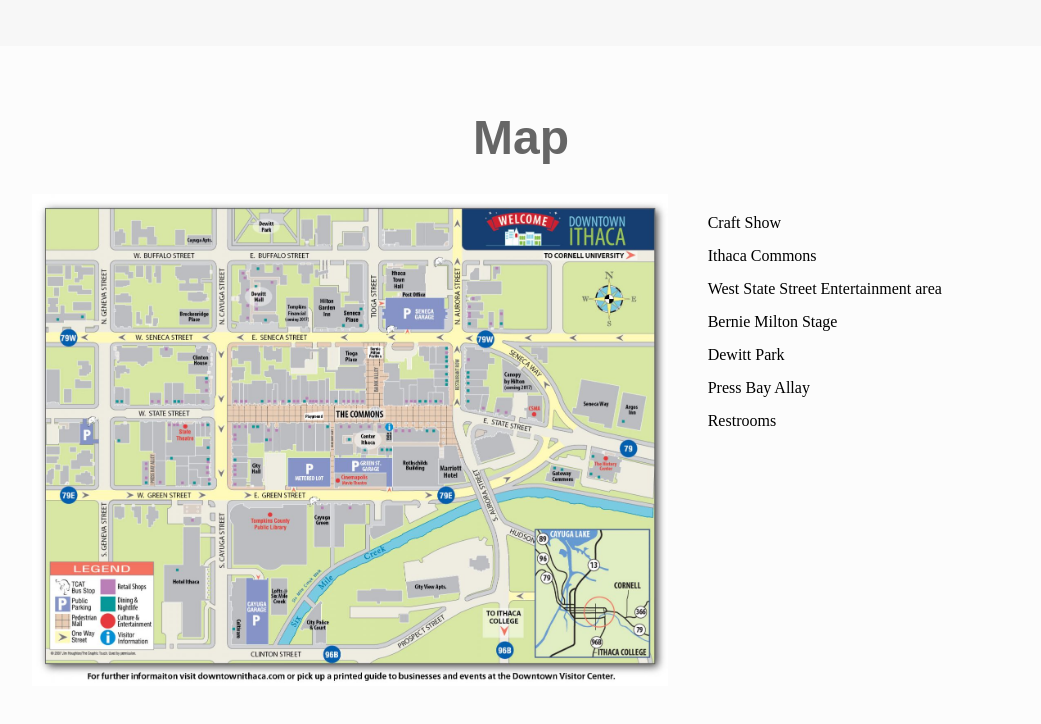
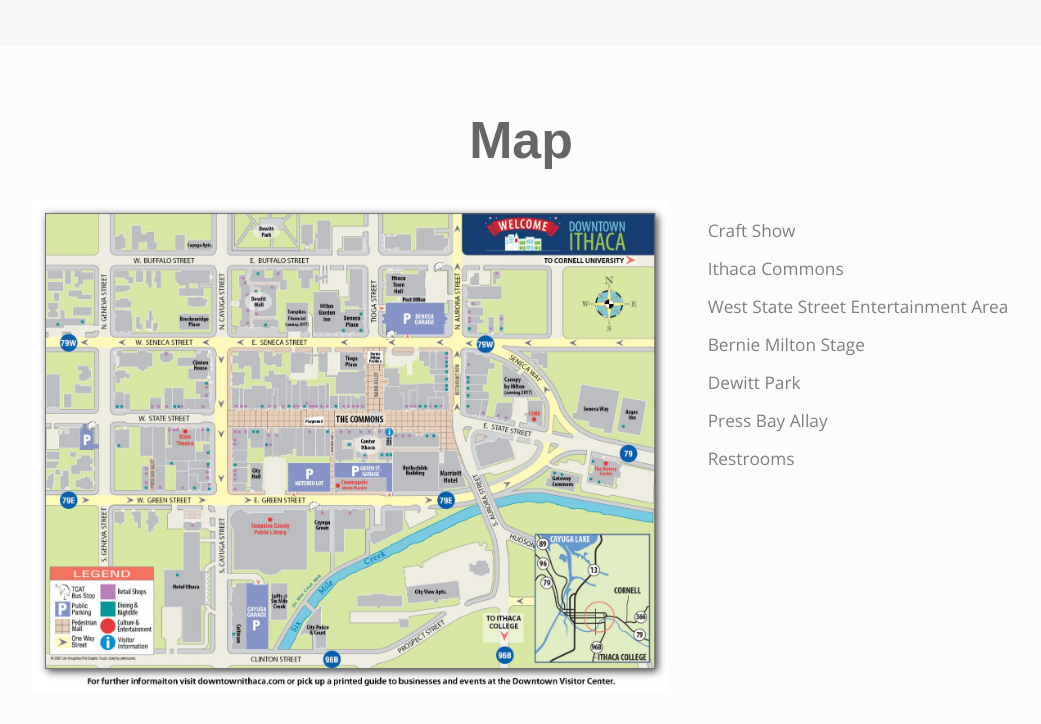
Before and after one commit to amandaong/AppleFestWebsite, a plain HTML site: page index.html in a window 1280 px wide. Shown: the part 2036-2760 px from the top of the page, without its empty margins (119-1160 px from the left). Drawn offline with nearby package versions, Linux system fonts and the light colour scheme; some packages are replaced by stand-ins of ours; a web font is replaced by a local one.

Commit message:
Readded images to image folder. Apple Fest Map font change.

```diff
--- a/index.html
+++ b/index.html
@@ -45,7 +45,7 @@
                     <li id="commons" onmouseover="map_flip(2)"
                    onmouseout="map_flip(0)">Ithaca Commons</li>
                     <li id="west" onmouseover="map_flip(3)"
-                   onmouseout="map_flip(0)">West State Street Entertainment area</li>
+                   onmouseout="map_flip(0)">West State Street Entertainment Area</li>
                     <li id="stage" onmouseover="map_flip(4)"
                    onmouseout="map_flip(0)">Bernie Milton Stage</li>
                     <li id="park" onmouseover="map_flip(5)"
--- a/styles/styles.css
+++ b/styles/styles.css
@@ -112,8 +112,13 @@ html, body {
   background-color: rgb(247, 247, 247);
 }
 
-.map { /*Apple Fest Map*/
+/*------------------------ HOME PAGE: APPLE FEST MAP ------------------------*/
+.map {
   background-color: rgb(252, 252, 252);
+  font-family: 'Open Sans', sans-serif;
+  font-weight: 400;
+  font-size: 108%;
+  color: rgb(128, 128, 128);
 }
 
 .map ul {
@@ -162,6 +167,7 @@ html, body {
     color:white;
 }
 
+/*------------------------ HOME PAGE: TRANSPORTATION ------------------------*/
 .transportation {
   background-color: rgb(247, 247, 247);
 }
@@ -459,7 +465,7 @@ footer li {
     float: left;
 }
 
-
+/*------------------------ Crafts PAGE: Mobile ------------------------*/
 @media screen and (max-width: 720px) {
     p {
       font-size: 40%;
```
Also changed, not shown: 1 other file.
